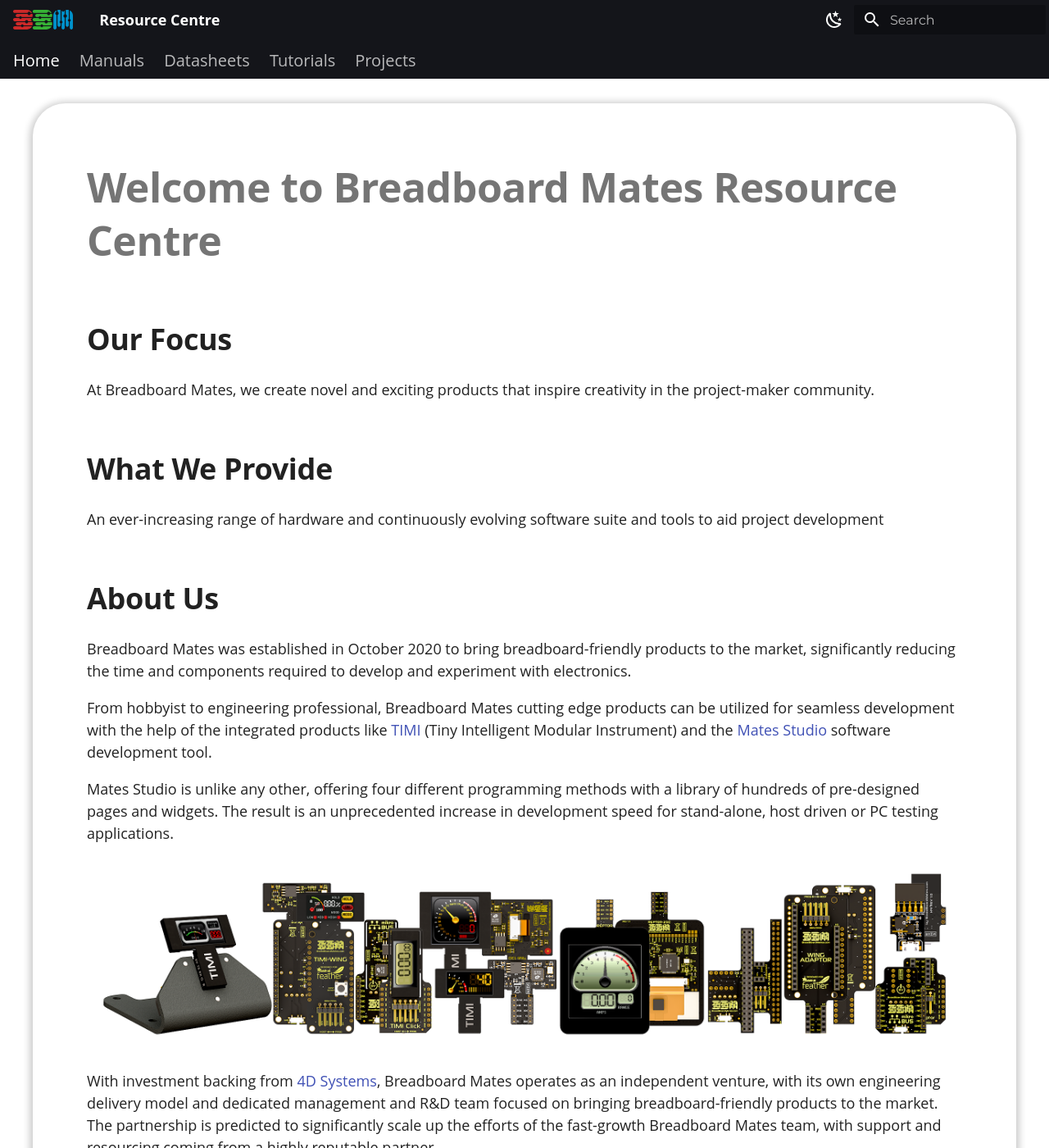
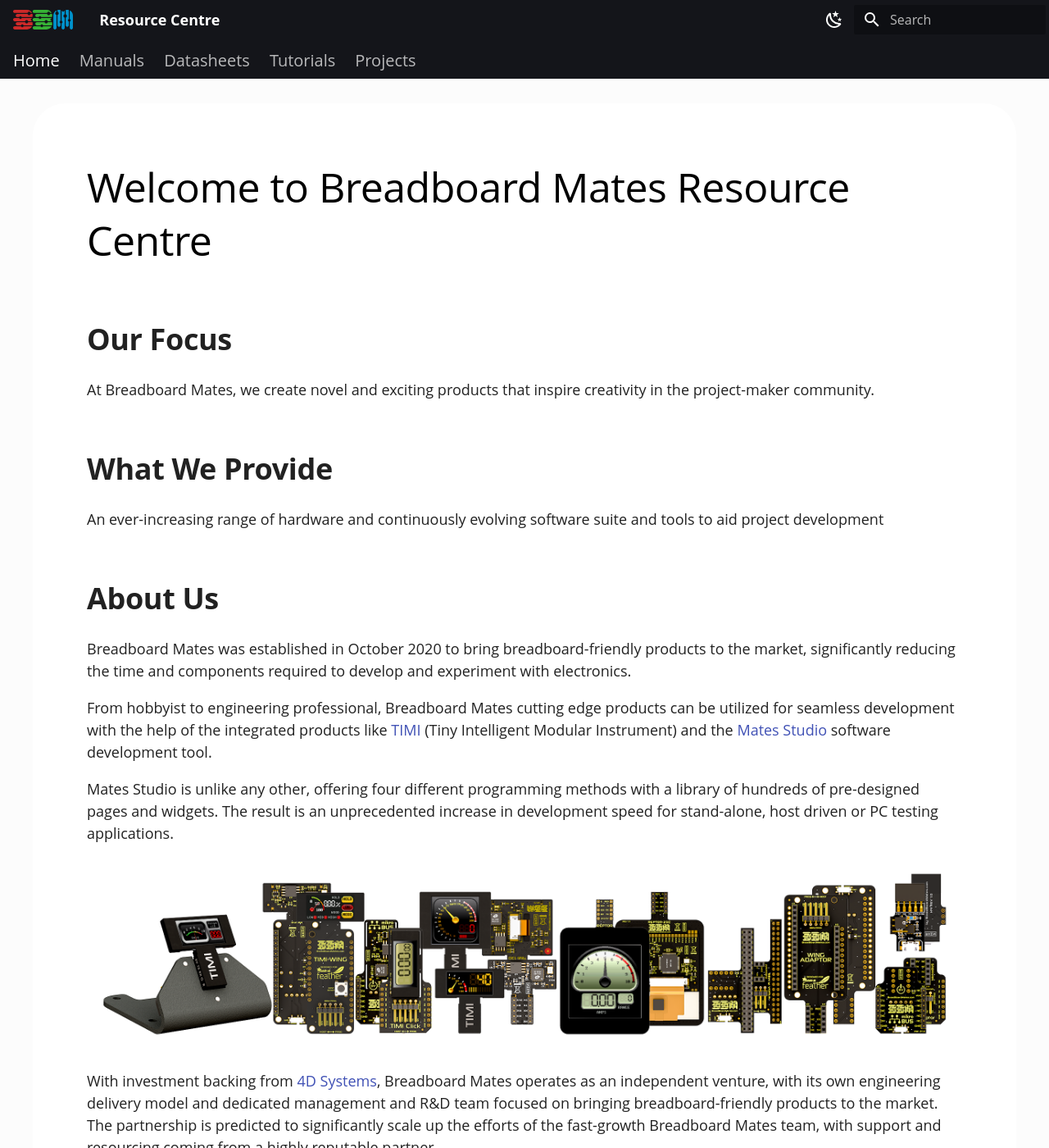
Before and after one commit to iSOLveIT/mkdocs-gen, an MkDocs documentation site: the page built from docs/index.md, in a window 1280 px wide and 1400 px high. Shown: the whole window at 82% size. Built offline with MkDocs 1.6.1 and Material for MkDocs 9.7.7, drawn with Linux system fonts in a browser that asks for light colours.

Commit message:
Font size changes for admonition, headings, details and tabbed labels

```diff
--- a/docs/css/custom.css
+++ b/docs/css/custom.css
@@ -1,8 +1,5 @@
-* {
+body, input {
     font-family: "Open Sans", Arial, Helvetica, sans-serif;
-}
-
-body, input {
     font-size: 18px;
     font-weight: 400;
     line-height: 1.5;
@@ -12,17 +9,31 @@
     line-height: 1.5;
 }
 
+.md-typeset .admonition,
+.md-content__inner.md-typeset details {
+    font-size: 16px;
+    line-height: 1.5;
+}
+
+.md-typeset .tabbed-labels>label {
+    font-size: 14px;
+}
+
 .md-typeset table:not([class]) {
     font-size: 14px;
     line-height: 1.5;
     display: table;
 }
 
-/* h1:not([class="md-search-result__title"]) {
-    font-size: 34px !important;
-} */
+.md-typeset h1 {
+    font-weight: 500;
+}
 
-.md-typeset h1, .md-typeset h2 {
+body[data-md-color-scheme="default"] .md-typeset h1 {
+    color: black;
+}
+
+.md-typeset h2 {
     font-weight: 700;
 }
 
@@ -45,7 +56,6 @@
 
 /* Removed !important as it affects everything and added .md-typeset class to header formatting */
 
-
 /* Test Area */
 img.custom-img-center {
     display: block;
@@ -54,6 +64,10 @@
 
 img.custom-img-shadow {
     box-shadow: 0 0 8px 4px rgb(0 0 0 / 20%);
+}
+
+img.custom-img-enlarge {
+    width: 100%;
 }
 
 #custom-tag-index {
@@ -66,7 +80,6 @@
 
 /* Fixes Table Width */
 .md-typeset__table {
-    /* width: 100%; */
     display: table;
     margin: auto;
 }
@@ -75,8 +88,19 @@
     margin: auto;
 }
 
-.admonition .md-typeset__table {
+.admonition .md-typeset__table,
+.md-content__inner.md-typeset details .md-typeset__table {
     width: 100%;
+}
+
+.md-typeset table:not([class]) td {
+    vertical-align: middle;
+}
+
+.admonition code,
+.md-typeset__table code {
+    font-size: 1.1em;
+    background-color: rgba(0, 0, 0, 0);
 }
 
 /* Increase Image size for gallery */
@@ -114,7 +138,7 @@
 /* Try to Match Old/Current Resource Centre Sizing and Style */
 
 .md-grid {
-    max-width: 82.5rem;
+    max-width: 83.5rem;
 }
 
 nav.md-tabs {
@@ -129,7 +153,21 @@
     margin: 0 2rem 2.5rem 2rem;
     padding: 2.5rem;
     border-radius: 2rem;
-    box-shadow: 0 2px 8px 4px rgb(0 0 0 / 20%);
+    box-shadow: 0px 2px 9px 0px rgb(160 160 160 / 20%);
+}
+
+body[data-md-color-scheme="default"] .md-main__inner.md-grid .md-content {
+    background-color: white;
+    box-shadow: 0px 2px 9px 0px  rgb(0 0 0 / 20%);
+}
+
+/* For pages with hidden sidebars */
+.md-sidebar.md-sidebar--primary[hidden] + .md-sidebar.md-sidebar--secondary[hidden] + .md-content {
+    box-shadow: none;
+}
+
+.md-main {
+    background-color: rgba(0, 0, 0, 0.01);
 }
 
 /* Test Area */
```
